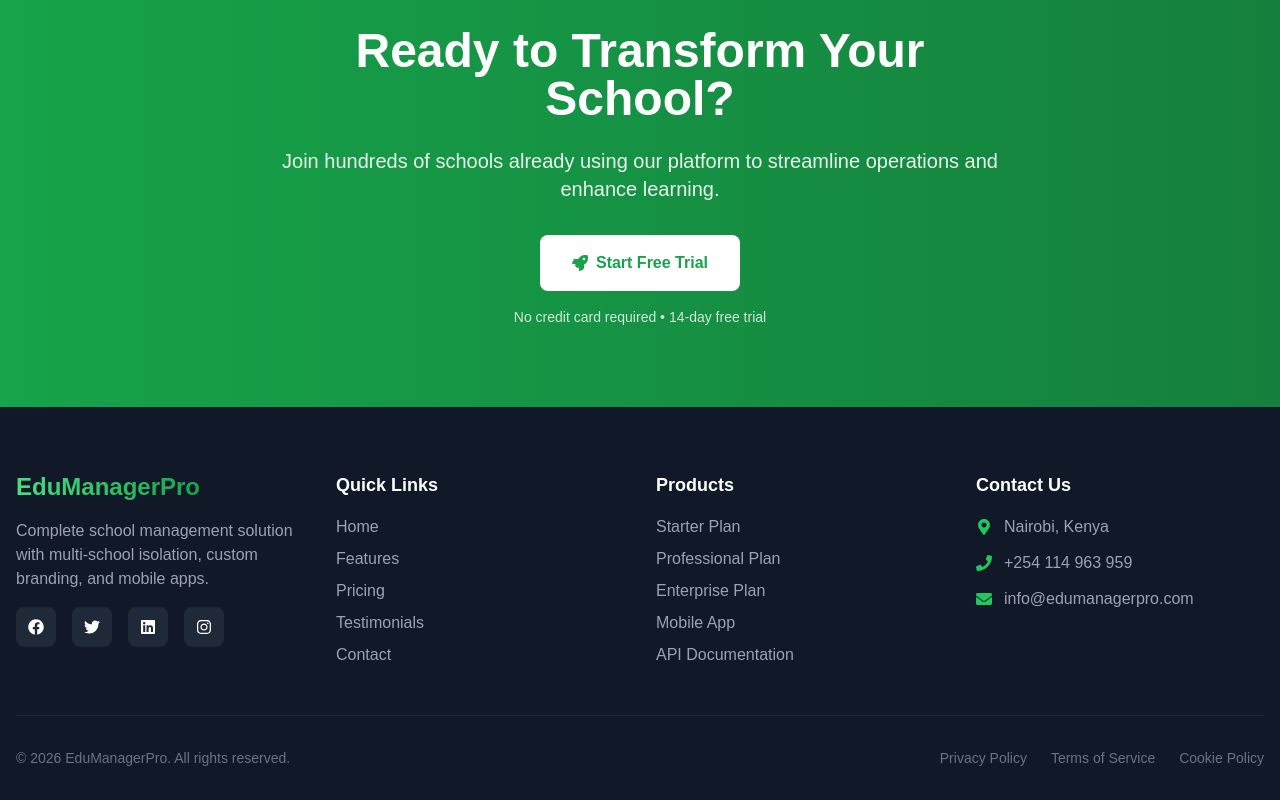
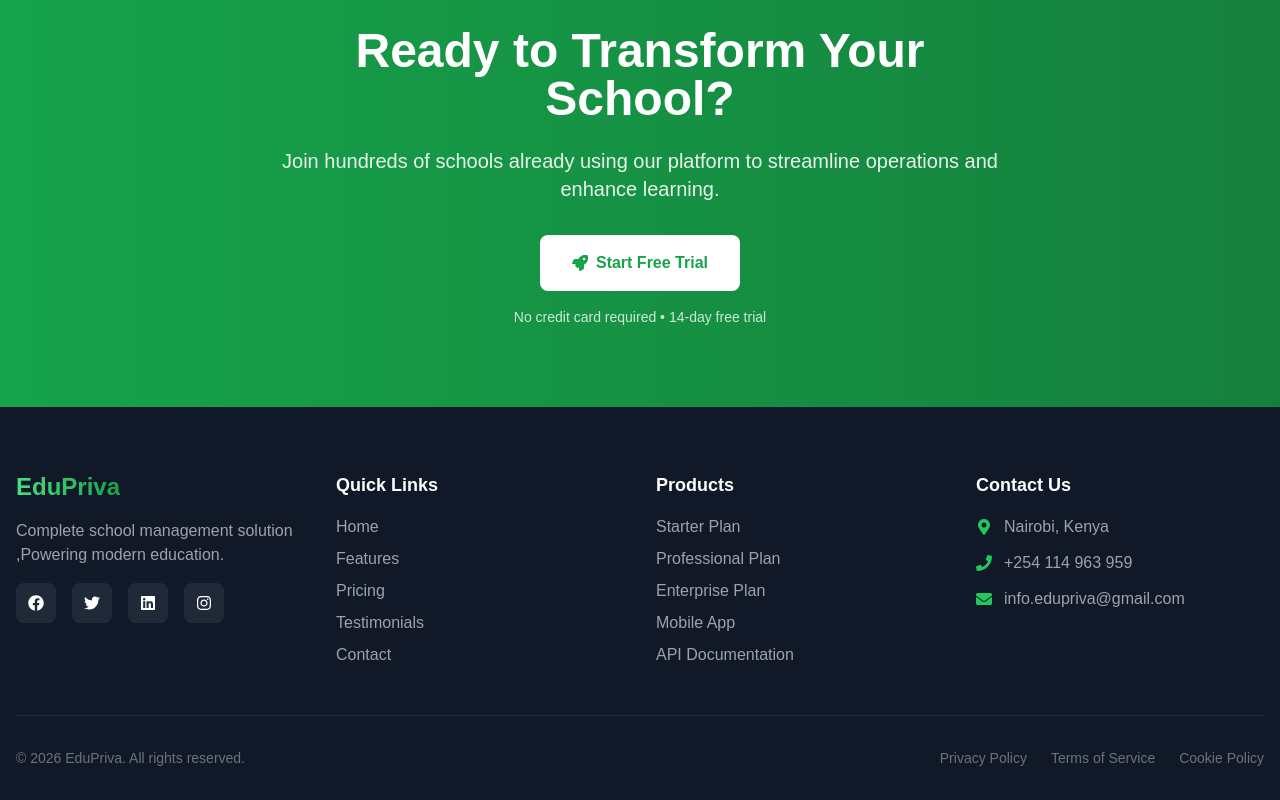
Before and after one commit to Nick-45/EDUMANAGE-PRO, a React (Create React App) app: page / in a window 1280 px wide. Shown: the part 3405-4205 px from the top of the page. Built offline with nearby package versions, Linux system fonts and the light colour scheme; no server answers.

Commit message:
Update Footer.jsx

```diff
--- a/src/components/layout/Footer.jsx
+++ b/src/components/layout/Footer.jsx
@@ -19,11 +19,11 @@ const Footer = () => {
           >
             <h3 className="text-2xl font-display font-bold mb-4">
               <span className="bg-gradient-to-r from-primary-400 to-primary-600 bg-clip-text text-transparent">
-                EduManagerPro
+               EduPriva
               </span>
             </h3>
             <p className="text-gray-400 mb-4">
-              Complete school management solution with multi-school isolation, custom branding, and mobile apps.
+              Complete school management solution ,Powering modern education.
             </p>
             <div className="flex space-x-4">
               <a
@@ -150,14 +150,14 @@ const Footer = () => {
               </li>
               <li className="flex items-center">
                 <FaPhone className="mr-3 text-primary-500 flex-shrink-0" />
-                <a href="tel:+254114963959" className="text-gray-400 hover:text-primary-500 transition">
+                <a href="tel:+2547 573 573 07" className="text-gray-400 hover:text-primary-500 transition">
                   +254 114 963 959
                 </a>
               </li>
               <li className="flex items-center">
                 <FaEnvelope className="mr-3 text-primary-500 flex-shrink-0" />
                 <a href="mailto:info@edumanagerpro.com" className="text-gray-400 hover:text-primary-500 transition">
-                  info@edumanagerpro.com
+                  info.edupriva@gmail.com
                 </a>
               </li>
             </ul>
@@ -168,7 +168,7 @@ const Footer = () => {
         <div className="border-t border-gray-800 pt-8 mt-8">
           <div className="flex flex-col md:flex-row justify-between items-center">
             <p className="text-gray-500 text-sm">
-              &copy; {currentYear} EduManagerPro. All rights reserved.
+              &copy; {currentYear} EduPriva. All rights reserved.
             </p>
             <div className="flex space-x-6 mt-4 md:mt-0">
               <Link to="/privacy" className="text-gray-500 hover:text-primary-500 text-sm transition">
```
